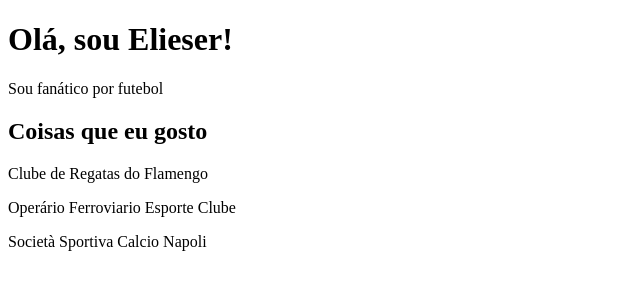
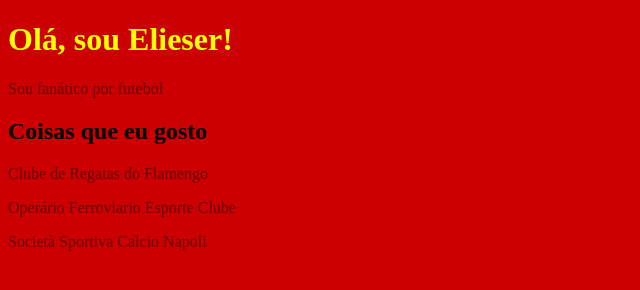
Before and after one commit to Elieser2008c/meu-site, a plain HTML site: page index.html in a window 1280 px wide. Shown: the whole page, without its empty margins (0-640 px from the left). Drawn offline with Linux system fonts and the light colour scheme.

Commit message:
Update style.css

```diff
--- a/style.css
+++ b/style.css
@@ -1,7 +1,7 @@
 body {
-  background-color:cc0000; }
-h1{color:ffff00; }
+  background-color:#cc0000; }
+h1{color:#ffff00; }
 P{
   font-size:16px;
-  color:660000;
+  color:#660000;
 }
```
